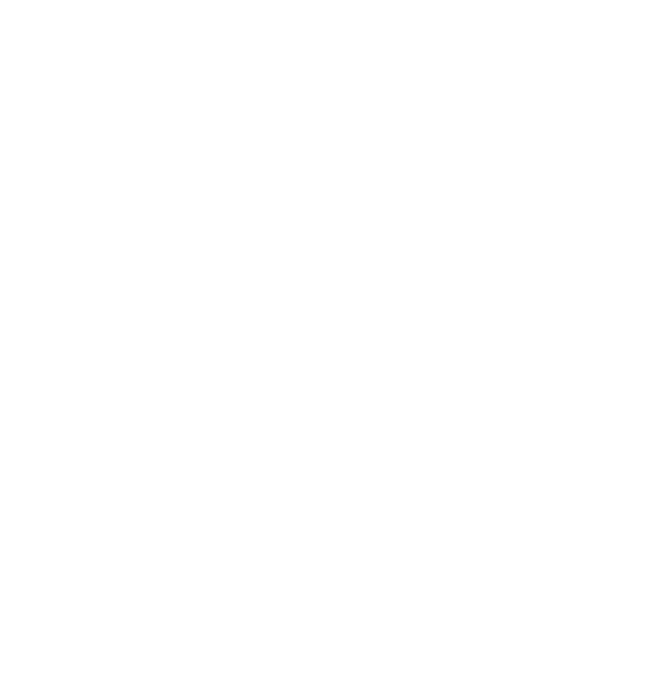
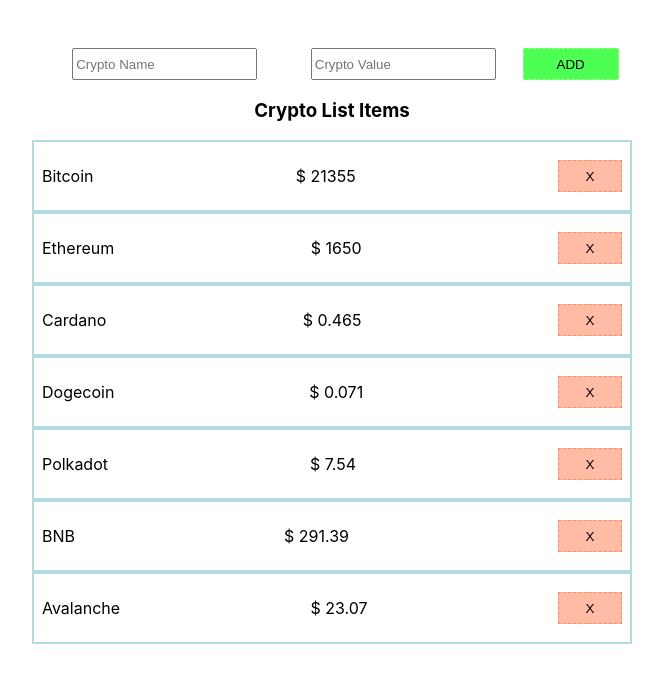
Before and after one commit to dzenankosuta/it-camp, a React (Create React App) app in the folder II Ciklus/React/my-first-app/: page / in a window 1280 px wide. Shown: the top 682 px of the page, without its empty margins (308-971 px from the left). Built offline with nearby package versions, Linux system fonts and the light colour scheme.

Commit message:
Crypto Form Challenge

```diff
--- a/II Ciklus/React/my-first-app/src/App.css
+++ b/II Ciklus/React/my-first-app/src/App.css
@@ -1,8 +1,9 @@
 .card-container {
+  margin-top: 2rem;
   display: flex;
   flex-direction: column;
   width: 100%;
-  justify-content: center;
+  justify-content: start;
   align-items: center;
   height: 100vh;
 }
--- a/II Ciklus/React/my-first-app/src/App.js
+++ b/II Ciklus/React/my-first-app/src/App.js
@@ -1,8 +1,13 @@
-import React, { useState } from "react";
+import React from "react";
 import "./App.css";
+import CryptoForm from "./components/Crypto/CryptoForm";
 
 function App() {
-  return <div className="card-container"></div>;
+  return (
+    <div className="card-container">
+      <CryptoForm />
+    </div>
+  );
 }
 
 export default App;
--- /dev/null
+++ b/II Ciklus/React/my-first-app/src/components/Crypto/CryptoForm.css
@@ -0,0 +1,17 @@
+.form {
+  margin: 1rem auto;
+  width: 600px;
+  display: flex;
+  justify-content: space-around;
+}
+
+.btn1 {
+  width: 6rem;
+  height: 2rem;
+  background-color: #4cff52;
+  border: 1px dashed #9aff88;
+  cursor: pointer;
+}
+.h3 {
+  text-align: center;
+}
--- /dev/null
+++ b/II Ciklus/React/my-first-app/src/components/Crypto/CryptoForm.js
@@ -0,0 +1,105 @@
+import React, { useState } from "react";
+import "./CryptoForm.css";
+import CryptoList from "./CryptoList";
+
+const listOfCrypto = [
+  { id: 0, name: "Bitcoin", value: 21355 },
+  { id: 1, name: "Ethereum", value: 1650 },
+  { id: 2, name: "Cardano", value: 0.465 },
+  { id: 3, name: "Dogecoin", value: 0.071 },
+  { id: 4, name: "Polkadot", value: 7.54 },
+  { id: 5, name: "BNB", value: 291.39 },
+  { id: 6, name: "Avalanche", value: 23.07 },
+];
+
+const CryptoForm = () => {
+  const [cryptoList, setCryptoList] = useState(listOfCrypto);
+  const [userData, setUserData] = useState({
+    name: "",
+    value: "",
+  });
+
+  const onAddCrypto = (event) => {
+    event.preventDefault();
+    if (
+      userData.name.trim().length === 0 ||
+      userData.value.trim().length === 0
+    ) {
+      return alert("You must enter the name and value of Crypto.");
+    } else if (+userData.value <= 0) {
+      return alert("Value must be above 0.");
+    }
+    setCryptoList((prev) => [
+      ...prev,
+      {
+        id: Math.random().toString(36).slice(2, 7),
+        name: userData.name,
+        value: +userData.value,
+      },
+    ]);
+    setUserData({
+      name: "",
+      value: "",
+    });
+  };
+
+  const deleteCrypto = (id) => {
+    const newCryptoList = cryptoList.filter((value) => value.id !== id);
+    setCryptoList(newCryptoList);
+  };
+
+  return (
+    <div>
+      <form className="form">
+        <label htmlFor="CryptoName"></label>
+        <input
+          type="text"
+          name="CryptoName"
+          id="CryptoName"
+          placeholder="Crypto Name"
+          required
+          value={userData.name}
+          onChange={(event) =>
+            setUserData((prev) => ({
+              ...prev,
+              name: event.target.value,
+            }))
+          }
+        ></input>
+
+        <label htmlFor="CryptoValue"></label>
+        <input
+          type="number"
+          name="CryptoValue"
+          id="CryptoValue"
+          placeholder="Crypto Value"
+          required
+          value={userData.value}
+          onChange={(event) =>
+            setUserData((prev) => ({
+              ...prev,
+              value: event.target.value,
+            }))
+          }
+        ></input>
+
+        <button className="btn1" type="submit" onClick={onAddCrypto}>
+          ADD
+        </button>
+      </form>
+
+      <h3 className="h3">Crypto List Items</h3>
+
+      {cryptoList.map((value) => (
+        <CryptoList
+          key={value.id}
+          name={value.name}
+          value={value.value}
+          deleteCrypto={() => deleteCrypto(value.id)}
+        />
+      ))}
+    </div>
+  );
+};
+
+export default CryptoForm;
--- /dev/null
+++ b/II Ciklus/React/my-first-app/src/components/Crypto/CryptoList.css
@@ -0,0 +1,17 @@
+.crypto-list {
+  box-sizing: border-box;
+  padding: 0.5rem;
+  width: 600px;
+  display: flex;
+  justify-content: space-between;
+  align-items: center;
+  border: 2px solid #b4dae2;
+}
+
+.btn2 {
+  width: 4rem;
+  height: 2rem;
+  background-color: #ffbca4;
+  border: 1px dashed #ff8c63;
+  cursor: pointer;
+}
--- /dev/null
+++ b/II Ciklus/React/my-first-app/src/components/Crypto/CryptoList.js
@@ -0,0 +1,16 @@
+import React from "react";
+import "./CryptoList.css";
+
+const CryptoList = ({ name, value, deleteCrypto }) => {
+  return (
+    <div className="crypto-list">
+      <p>{name}</p>
+      <p>$ {value}</p>
+      <button className="btn2" onClick={deleteCrypto}>
+        X
+      </button>
+    </div>
+  );
+};
+
+export default CryptoList;
```
